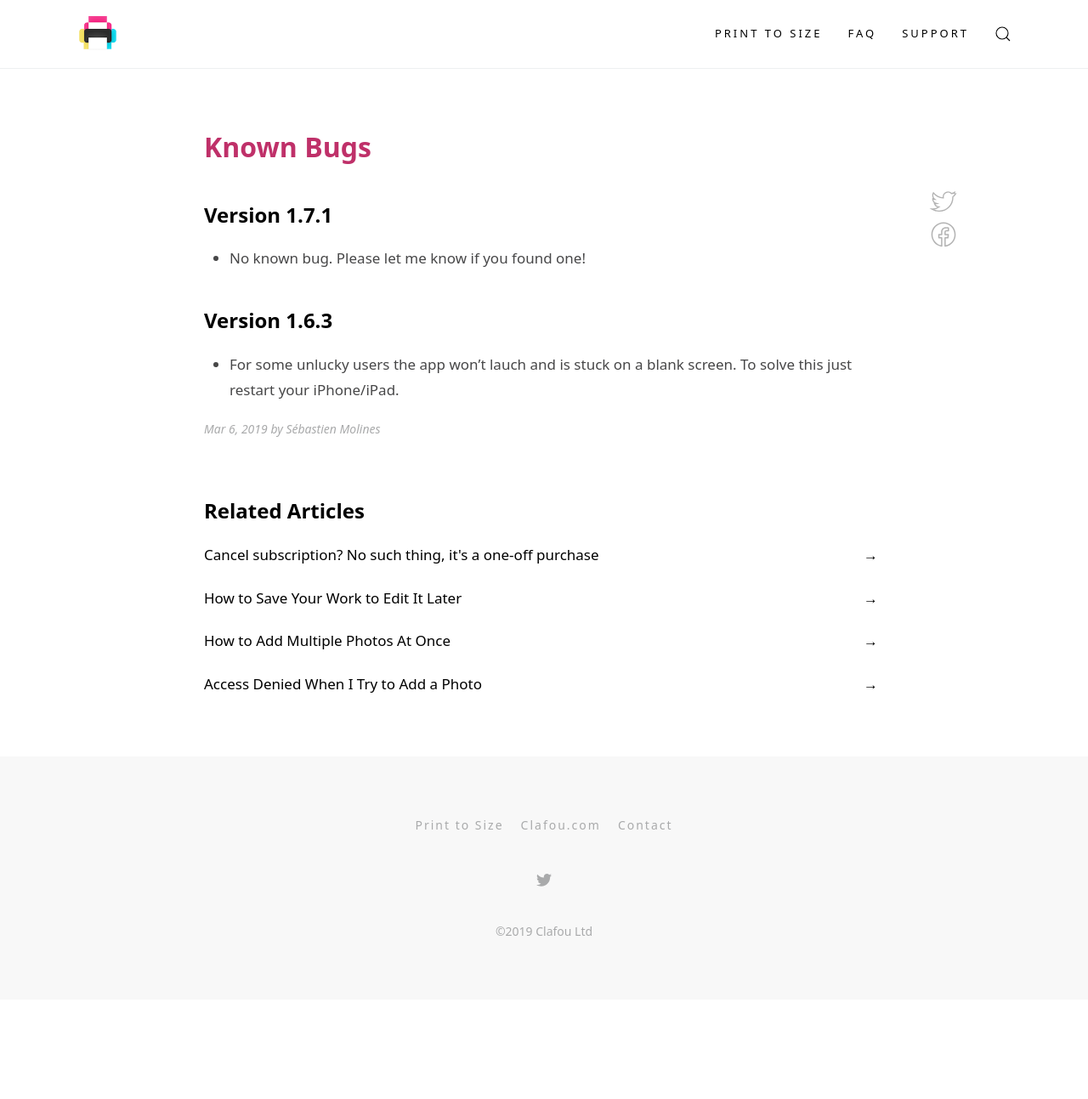
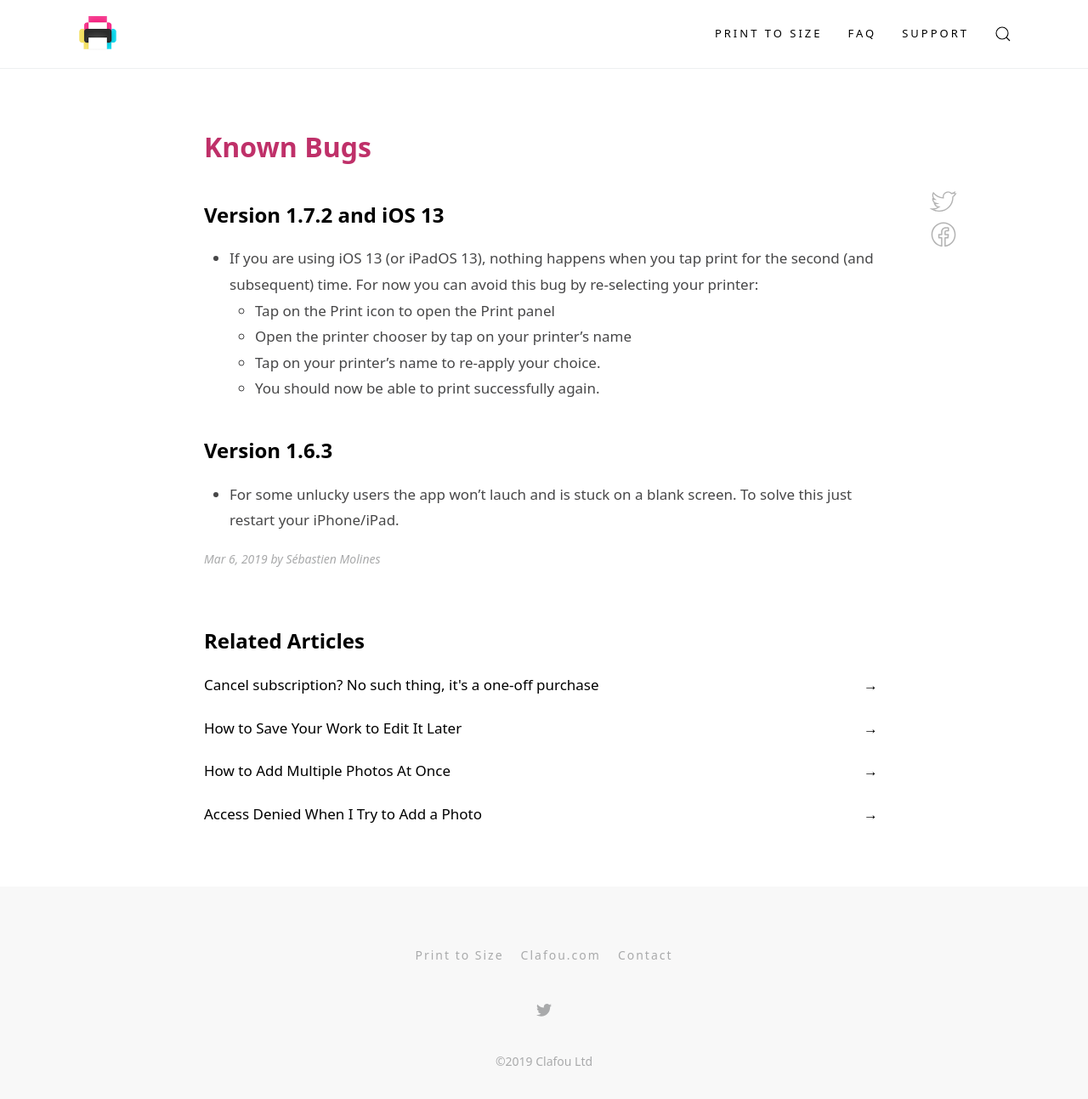
Before and after one commit to Clafou/support.print, a Jekyll site: the page built from _posts/2019-03-06-known-bugs.md, in a window 1280 px wide and 1329 px high. Shown: the top 1293 px of the window at 85% size. Built offline with Jekyll 4.4.1, drawn with Linux system fonts in a browser that asks for light colours.

Commit message:
Added a new known bug

```diff
--- a/_posts/2019-03-06-known-bugs.md
+++ b/_posts/2019-03-06-known-bugs.md
@@ -4,9 +4,13 @@ title: Known Bugs
 categories: [Troubleshooting]
 ---
 
-### Version 1.7.1
+### Version 1.7.2 and iOS 13
 
-* No known bug. Please let me know if you found one!
+* If you are using iOS 13 (or iPadOS 13), nothing happens when you tap print for the second (and subsequent) time. For now you can avoid this bug by re-selecting your printer:
+    * Tap on the Print icon to open the Print panel
+    * Open the printer chooser by tap on your printer's name
+    * Tap on your printer's name to re-apply your choice.
+    * You should now be able to print successfully again.
 
 ### Version 1.6.3
 
```
